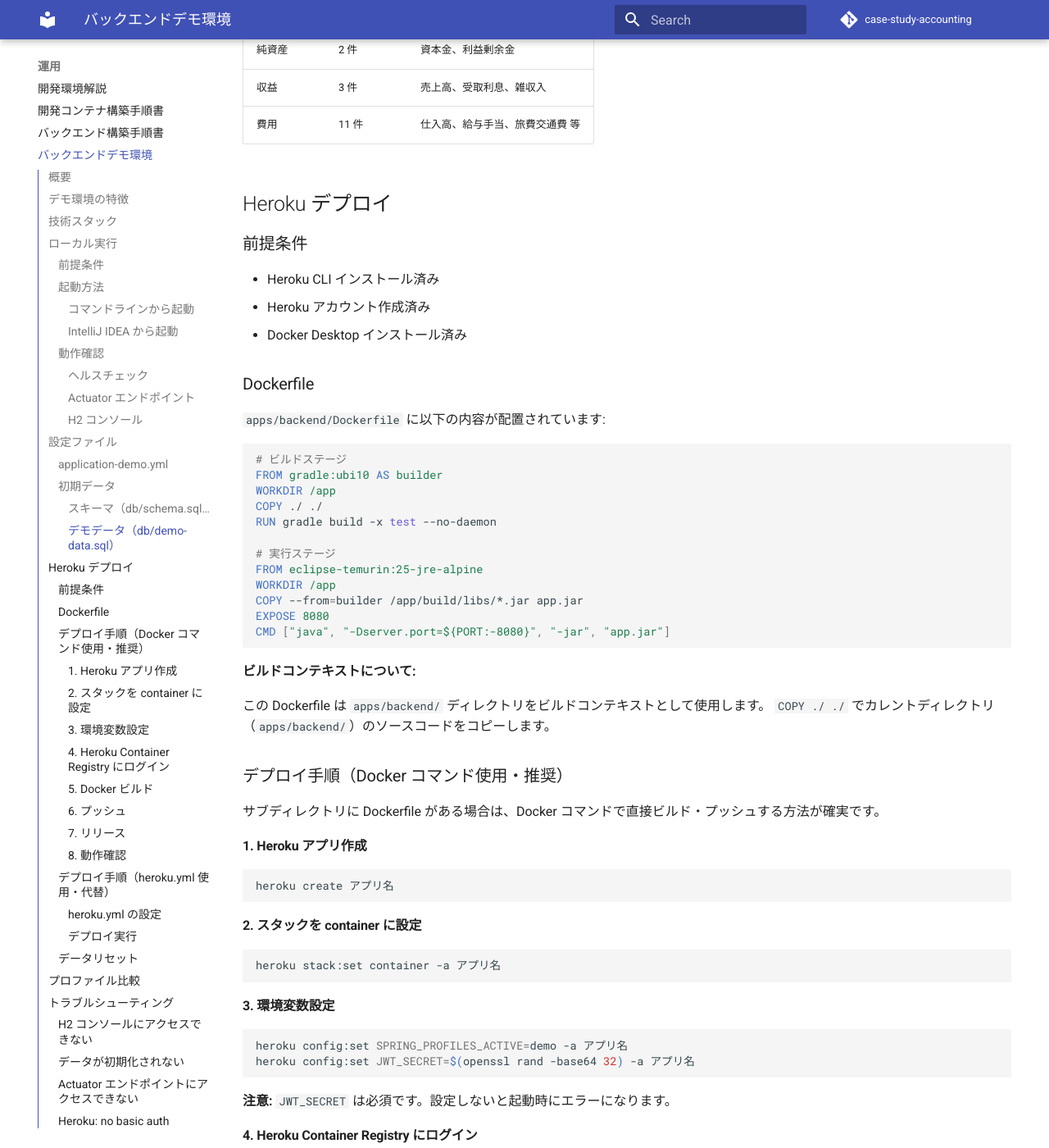
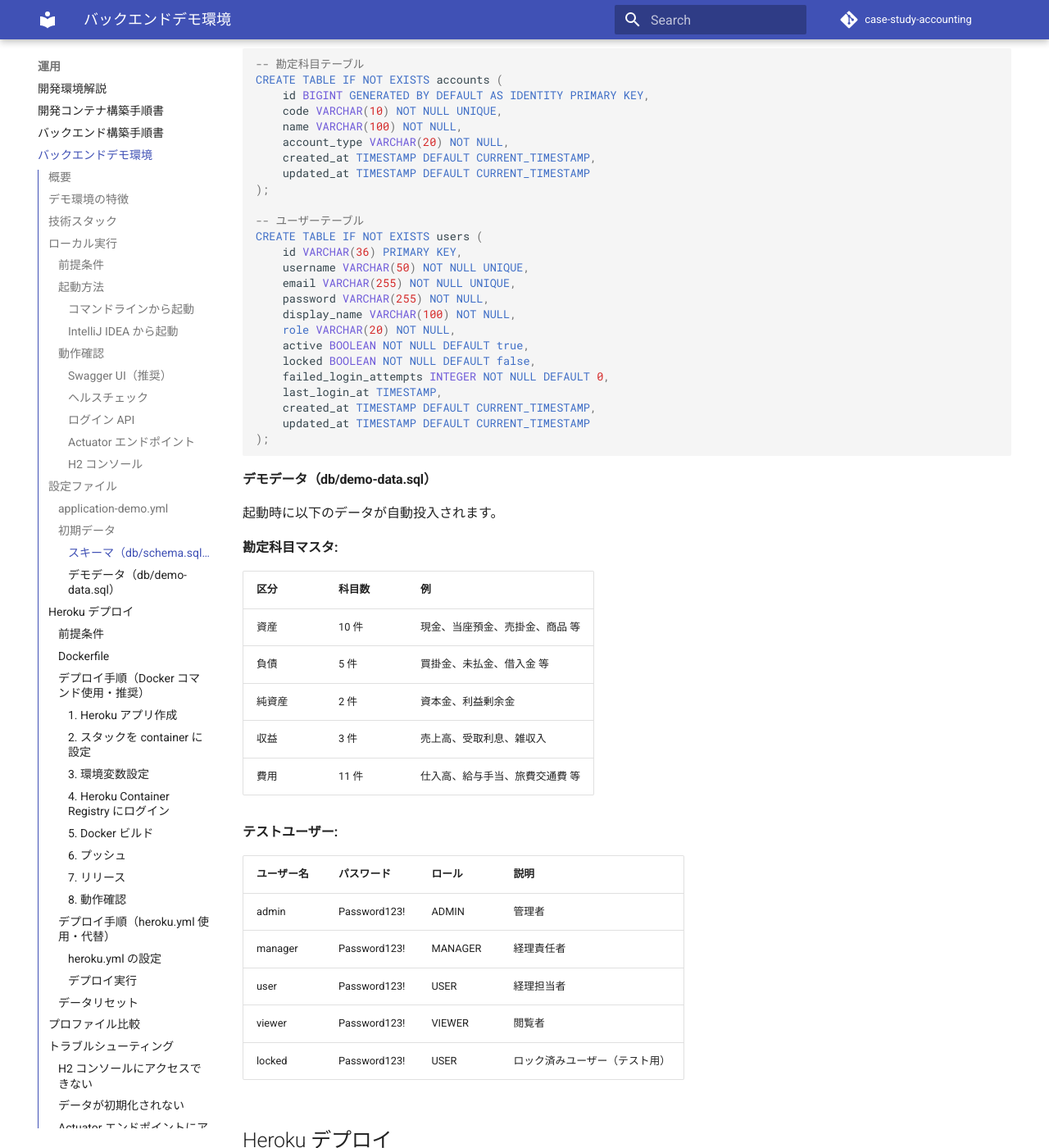
Before and after one commit to k2works/case-study-accounting, an MkDocs documentation site: the page built from docs/operation/backend_demo_env.md, in a window 1280 px wide and 1400 px high, scrolled down 3801 px. Shown: the whole window at 82% size. Built offline with MkDocs 1.6.1 and Material for MkDocs 9.7.7, drawn with Linux system fonts in a browser that asks for light colours; comment, search, counter and statistics services are not loaded; some of the changed text lies outside the part shown.

Commit message:
docs: バックエンドデモ環境ドキュメントを更新
- Swagger UI のアクセス情報を追加
- テストユーザー一覧を追加（admin, manager, user, viewer, locked）
- users テーブルのスキーマを追加
- CORS_ALLOWED_ORIGINS 環境変数の設定方法を追加
- CORS エラーのトラブルシューティングを追加
- Heroku デモ環境 URL 一覧を追加

````diff
--- a/docs/operation/backend_demo_env.md
+++ b/docs/operation/backend_demo_env.md
@@ -11,9 +11,10 @@
 |------|------|
 | データベース | H2 インメモリ |
 | データ永続性 | なし（再起動でリセット） |
-| 初期データ | 起動時に自動投入（勘定科目マスタ 31 件） |
+| 初期データ | 起動時に自動投入（勘定科目マスタ 31 件、テストユーザー 5 名） |
 | 用途 | デモ、プレゼンテーション、機能確認 |
 | 外部依存 | なし（PostgreSQL 不要） |
+| API ドキュメント | Swagger UI（`/swagger-ui.html`） |
 
 ## 技術スタック
 
@@ -57,10 +58,33 @@
 
 起動後、以下のエンドポイントで動作確認できます。
 
+#### Swagger UI（推奨）
+
+ブラウザで以下にアクセス:
+```
+http://localhost:8080
+```
+
+ルート URL にアクセスすると自動的に Swagger UI にリダイレクトされます。
+
+**Swagger UI の機能:**
+- 全 API エンドポイントの一覧と詳細
+- リクエスト/レスポンスのスキーマ確認
+- ブラウザから直接 API を実行・テスト
+- JWT 認証トークンを設定して認証付き API をテスト
+
 #### ヘルスチェック
 
 ```bash
 curl http://localhost:8080/api/health
+```
+
+#### ログイン API
+
+```bash
+curl -X POST http://localhost:8080/api/auth/login \
+  -H "Content-Type: application/json" \
+  -d '{"username": "admin", "password": "Password123!"}'
 ```
 
 #### Actuator エンドポイント
@@ -138,6 +162,7 @@
 #### スキーマ（db/schema.sql）
 
 ```sql
+-- 勘定科目テーブル
 CREATE TABLE IF NOT EXISTS accounts (
     id BIGINT GENERATED BY DEFAULT AS IDENTITY PRIMARY KEY,
     code VARCHAR(10) NOT NULL UNIQUE,
@@ -146,11 +171,29 @@
     created_at TIMESTAMP DEFAULT CURRENT_TIMESTAMP,
     updated_at TIMESTAMP DEFAULT CURRENT_TIMESTAMP
 );
+
+-- ユーザーテーブル
+CREATE TABLE IF NOT EXISTS users (
+    id VARCHAR(36) PRIMARY KEY,
+    username VARCHAR(50) NOT NULL UNIQUE,
+    email VARCHAR(255) NOT NULL UNIQUE,
+    password VARCHAR(255) NOT NULL,
+    display_name VARCHAR(100) NOT NULL,
+    role VARCHAR(20) NOT NULL,
+    active BOOLEAN NOT NULL DEFAULT true,
+    locked BOOLEAN NOT NULL DEFAULT false,
+    failed_login_attempts INTEGER NOT NULL DEFAULT 0,
+    last_login_at TIMESTAMP,
+    created_at TIMESTAMP DEFAULT CURRENT_TIMESTAMP,
+    updated_at TIMESTAMP DEFAULT CURRENT_TIMESTAMP
+);
 ```
 
 #### デモデータ（db/demo-data.sql）
 
-起動時に以下の勘定科目マスタが自動投入されます:
+起動時に以下のデータが自動投入されます。
+
+**勘定科目マスタ:**
 
 | 区分 | 科目数 | 例 |
 |------|--------|-----|
@@ -159,6 +202,16 @@
 | 純資産 | 2 件 | 資本金、利益剰余金 |
 | 収益 | 3 件 | 売上高、受取利息、雑収入 |
 | 費用 | 11 件 | 仕入高、給与手当、旅費交通費 等 |
+
+**テストユーザー:**
+
+| ユーザー名 | パスワード | ロール | 説明 |
+|-----------|-----------|--------|------|
+| admin | Password123! | ADMIN | 管理者 |
+| manager | Password123! | MANAGER | 経理責任者 |
+| user | Password123! | USER | 経理担当者 |
+| viewer | Password123! | VIEWER | 閲覧者 |
+| locked | Password123! | USER | ロック済みユーザー（テスト用） |
 
 ## Heroku デプロイ
 
@@ -213,9 +266,18 @@
 ```bash
 heroku config:set SPRING_PROFILES_ACTIVE=demo -a アプリ名
 heroku config:set JWT_SECRET=$(openssl rand -base64 32) -a アプリ名
+heroku config:set CORS_ALLOWED_ORIGINS=https://フロントエンドアプリ名.herokuapp.com -a アプリ名
 ```
 
-**注意:** `JWT_SECRET` は必須です。設定しないと起動時にエラーになります。
+**環境変数一覧:**
+
+| 変数名 | 必須 | 説明 |
+|--------|------|------|
+| `SPRING_PROFILES_ACTIVE` | Yes | `demo` を指定 |
+| `JWT_SECRET` | Yes | JWT 署名キー（最低 32 文字） |
+| `CORS_ALLOWED_ORIGINS` | Yes | CORS 許可オリジン（カンマ区切りで複数指定可） |
+
+**注意:** `JWT_SECRET` と `CORS_ALLOWED_ORIGINS` は必須です。設定しないと起動時にエラーまたは CORS エラーになります。
 
 #### 4. Heroku Container Registry にログイン
 
@@ -253,7 +315,18 @@
 
 # ヘルスチェック
 curl https://アプリ名.herokuapp.com/actuator/health
+
+# Swagger UI（ブラウザでアクセス）
+# https://アプリ名.herokuapp.com
 ```
+
+**Heroku デモ環境 URL:**
+
+| エンドポイント | URL |
+|---------------|-----|
+| Swagger UI | https://アプリ名.herokuapp.com/ |
+| API ヘルスチェック | https://アプリ名.herokuapp.com/api/health |
+| Actuator | https://アプリ名.herokuapp.com/actuator/health |
 
 ### デプロイ手順（heroku.yml 使用・代替）
 
@@ -377,6 +450,31 @@
 2. `SPRING_PROFILES_ACTIVE=demo` が未設定
 3. Dockerfile の CMD が正しくない（`$PORT` を使用しているか確認）
 
+### Heroku: CORS エラー（400 Bad Request）
+
+フロントエンドからバックエンドへのリクエストが CORS エラーで失敗する場合:
+
+```
+Access to XMLHttpRequest at 'https://backend.herokuapp.com/api/auth/login'
+from origin 'https://frontend.herokuapp.com' has been blocked by CORS policy
+```
+
+**解決方法:**
+
+```bash
+# CORS 許可オリジンを設定
+heroku config:set CORS_ALLOWED_ORIGINS=https://フロントエンドアプリ名.herokuapp.com -a バックエンドアプリ名
+
+# 設定確認
+heroku config -a バックエンドアプリ名
+```
+
+複数のオリジンを許可する場合はカンマ区切りで指定:
+
+```bash
+heroku config:set CORS_ALLOWED_ORIGINS="https://frontend.herokuapp.com,http://localhost:5173,http://localhost:3000" -a バックエンドアプリ名
+```
+
 ## 制約事項
 
 | 制約 | 説明 |
````
